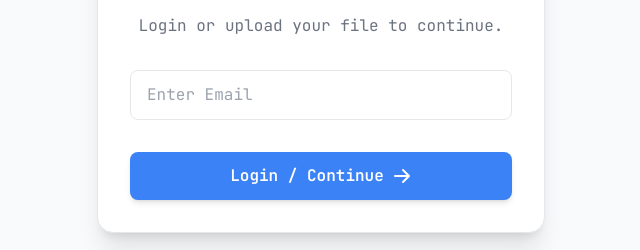
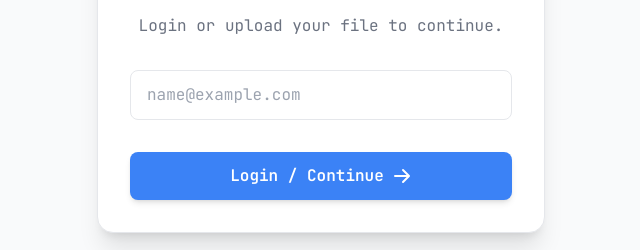
Before and after one commit to Quintessential-UEA/studyplanner-225, a Vue app in the folder client/: page / in a window 1280 px wide. Shown: the part 203-453 px from the top of the page, without its empty margins (319-959 px from the left). Built offline with nearby package versions, Linux system fonts and the light colour scheme.

Commit message:
fixed local email validation

```diff
--- a/client/src/views/LoginView.vue
+++ b/client/src/views/LoginView.vue
@@ -4,16 +4,18 @@
       <h2 class="text-3xl font-bold mb-6 text-center text-body">Welcome Back</h2>
       <p class="text-center text-dim mb-8">Login or upload your file to continue.</p>
 
-      <div class="space-y-4">
+      <form @submit.prevent="login" class="space-y-4">
         <input
-            v-model = "email"
-            type = "email"
-            placeholder = "Enter Email"
-            class = "w-full mb-4 px-4 py-3 rounded-lg border border-edge bg-card text-body"
+            id="email"
+            v-model="email"
+            type="email"
+            class="w-full mb-4 px-4 py-3 rounded-lg border border-edge bg-card text-body"
+            placeholder="name@example.com"
+            required
         />
 
         <button
-          @click="login"
+          type="submit"
           class="w-full bg-primary hover:bg-primary-text text-white font-semibold py-3 px-6 rounded-lg transition-colors duration-200 shadow-md flex justify-center items-center gap-2"
         >
           <span>Login / Continue</span>
@@ -21,7 +23,7 @@
             <path fill-rule="evenodd" d="M10.293 3.293a1 1 0 011.414 0l6 6a1 1 0 010 1.414l-6 6a1 1 0 01-1.414-1.414L14.586 11H3a1 1 0 110-2h11.586l-4.293-4.293a1 1 0 010-1.414z" clip-rule="evenodd" />
           </svg>
         </button>
-      </div>
+      </form>
     </div>
   </div>
 </template>
```
